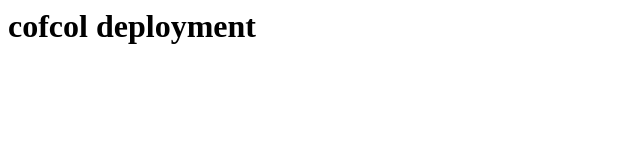
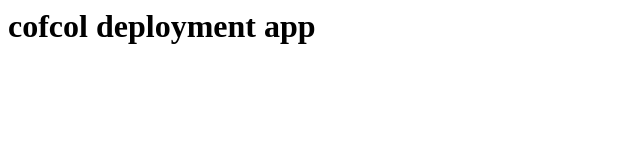
Before and after one commit to cyberoide/cofcol-deployment, a plain HTML site: page index.html in a window 1280 px wide. Shown: the whole page, without its empty margins (0-640 px from the left). Drawn offline with Linux system fonts and the light colour scheme.

Commit message:
Update index.html

```diff
--- a/index.html
+++ b/index.html
@@ -1,5 +1,5 @@
 <html>
   <body>
-    <h1>cofcol deployment</h1>
+    <h1>cofcol deployment app</h1>
   </body>
 </html>
```
